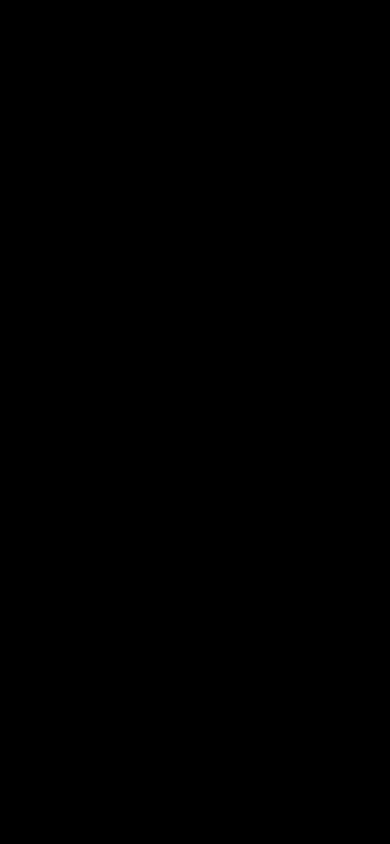
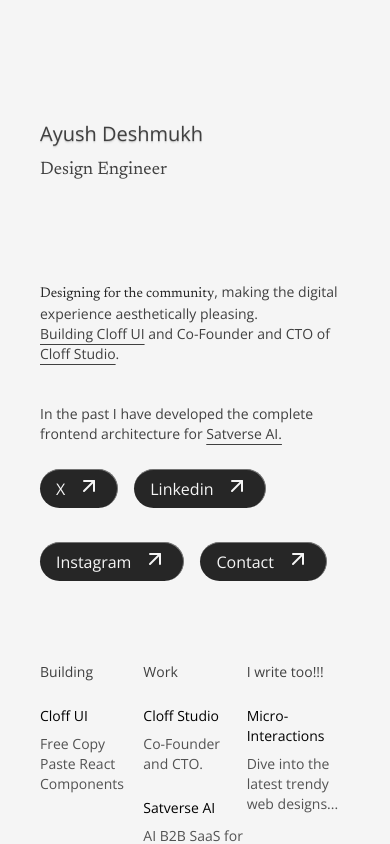
Before and after one commit to Deshmukh-Ayush/portfolio-me, a Next.js app: page / in a window 390 px wide. Shown: the top 844 px of the page. Built offline with nearby package versions, Linux system fonts and the light colour scheme; no server answers.

Commit message:
responsive v1

```diff
--- a/src/app/layout.tsx
+++ b/src/app/layout.tsx
@@ -22,7 +22,7 @@
   return (
     <html suppressHydrationWarning lang="en">
       <body className={`${openSans.className} antialiased`}>
-        <ScreenGate>
+        {/* <ScreenGate> */}
         <ThemeProvider
           attribute="class"
           defaultTheme="system"
@@ -31,7 +31,7 @@
         >
           {children}
         </ThemeProvider>
-        </ScreenGate>
+        {/* </ScreenGate> */}
       </body>
     </html>
   );
--- a/src/app/page.tsx
+++ b/src/app/page.tsx
@@ -11,9 +11,9 @@
 export default function Home() {
   return (
     <div className="relative min-h-screen w-full bg-neutral-100 dark:bg-neutral-950">
-      <Clock className="fixed top-4 right-4" />
-      <MusicToggleButton className="fixed right-4 bottom-2" />
-      <ThemeToggle className="fixed right-18 bottom-2 cursor-pointer" />
+      <Clock className="fixed top-4 right-4 hidden md:block" />
+      <MusicToggleButton className="fixed right-4 bottom-2 hidden md:block" />
+      <ThemeToggle className="fixed right-18 bottom-2 hidden cursor-pointer md:block" />
       <Container className="bg-neutral-100 dark:bg-neutral-950">
         <Header />
         <Grid />
--- a/src/components/connect.tsx
+++ b/src/components/connect.tsx
@@ -11,12 +11,12 @@
         <span className="flex gap-4">
           <Underline
             href="https://x.com/everywhereayush"
-            className="dark:text-neutral-100"
+            className="md:text-md text-sm dark:text-neutral-100"
           >
             @everywhereayush
           </Underline>
           <Underline
-            className="dark:text-neutral-100"
+            className="md:text-md text-sm dark:text-neutral-100"
             href="mailto:ayushdeshmukh301@gmail.com"
           >
             ayushdeshmukh301@gmail.com
--- a/src/components/container.tsx
+++ b/src/components/container.tsx
@@ -1,13 +1,20 @@
-import { cn } from "@/lib/utils"
-import React from "react"
+import { cn } from "@/lib/utils";
+import React from "react";
 
 interface props {
-    children: React.ReactNode
-    className?: string
+  children: React.ReactNode;
+  className?: string;
 }
 
-export default function Container({children, className}: props) {
-    return (
-        <div className={cn("mx-auto max-w-3xl py-30 px-10", className)}>{children}</div>
-    )
+export default function Container({ children, className }: props) {
+  return (
+    <div
+      className={cn(
+        "mx-auto overflow-hidden px-10 py-30 md:max-w-3xl",
+        className,
+      )}
+    >
+      {children}
+    </div>
+  );
 }
--- a/src/components/footer.tsx
+++ b/src/components/footer.tsx
@@ -3,8 +3,8 @@
 export const Footer = () => {
   return (
     <div className="flex w-full items-center justify-center border-t border-neutral-300 dark:border-neutral-700 dark:bg-neutral-950">
-      <div className="mx-auto min-w-3xl">
-        <div className="flex w-full items-center justify-between px-8 py-1">
+      <div className="mx-auto w-full px-2 md:min-w-3xl">
+        <div className="flex w-full items-center justify-between py-1 md:px-8">
           <p className="text-xs dark:text-neutral-600">Design Engineer</p>
           <p className="text-xs dark:text-neutral-600">2025</p>
         </div>
--- a/src/components/header.tsx
+++ b/src/components/header.tsx
@@ -15,7 +15,7 @@
   return (
     <div className={cn("grid grid-cols-1 grid-rows-3", className)}>
       <div>
-        <Heading className="text-3xl">Ayush Deshmukh</Heading>
+        <Heading className="text-xl md:text-3xl">Ayush Deshmukh</Heading>
         <Para
           className={`${newsReader.className} mt-2 text-lg dark:text-neutral-400`}
         >
@@ -25,7 +25,7 @@
       <div>
         <Para>
           <span
-            className={`${newsReader.className} text-lg text-neutral-800 italic dark:text-neutral-200`}
+            className={`${newsReader.className} text-md text-neutral-800 italic md:text-lg dark:text-neutral-200`}
           >
             Designing for the community
           </span>
@@ -50,7 +50,7 @@
         </Para>
       </div>
 
-      <div className="flex items-center justify-start gap-8 py-6">
+      <div className="flex flex-wrap items-center justify-start gap-4 py-4 sm:justify-center sm:gap-6 sm:py-5 md:justify-start md:gap-8 md:py-6">
         <Chips>X</Chips>
         <Chips>Linkedin</Chips>
         <Chips>Instagram</Chips>
--- a/src/components/now.tsx
+++ b/src/components/now.tsx
@@ -19,7 +19,7 @@
           {" "}
           I am Ayush Deshmukh
         </span>
-        , A Design Engineer by passion and profession. I am 21 right now and
+        , A Design Engineer by passion and profession. I am 20 right now and
         currently in 3rd year of my engineering, and I&apos;m dropping college
         soon.
       </Para>
@@ -38,7 +38,7 @@
           I&apos;m working on Cloff AI
         </span>
         , which is an complete frontend replacement for any company that wants
-        to automate thier frontend itself.
+        to automate their frontend itself.
       </Para>
       <Para className="mt-4">
         Apart from building and working{" "}
--- a/src/components/ui/grid.tsx
+++ b/src/components/ui/grid.tsx
@@ -6,7 +6,7 @@
     <div className="grid w-full grid-cols-3 py-14 text-neutral-400">
       <div className="flex flex-col justify-start">
         <div>
-          <h2 className="text-md text-neutral-700 dark:text-neutral-400">
+          <h2 className="md:text-md text-sm text-neutral-700 dark:text-neutral-400">
             Building
           </h2>
 
@@ -20,7 +20,7 @@
       </div>
       <div className="flex flex-col justify-start">
         <div>
-          <h2 className="text-md text-neutral-700 dark:text-neutral-400">
+          <h2 className="md:text-md text-sm text-neutral-700 dark:text-neutral-400">
             Work
           </h2>
 
@@ -41,7 +41,7 @@
       </div>
       <div className="flex flex-col justify-start">
         <div>
-          <h2 className="text-md text-neutral-700 dark:text-neutral-400">
+          <h2 className="md:text-md text-sm text-neutral-700 dark:text-neutral-400">
             I write too!!!
           </h2>
 
@@ -72,13 +72,15 @@
       <span className="inline-flex">
         <Underline01
           href={href}
-          className="flex text-black dark:text-neutral-100"
+          className="md:text-md flex text-sm text-black dark:text-neutral-100"
           target={target}
         >
           {link}{" "}
         </Underline01>
       </span>
-      <p className="text-md text-neutral-600 dark:text-neutral-400">{p}</p>
+      <p className="md:text-md text-sm text-neutral-600 dark:text-neutral-400">
+        {p}
+      </p>
     </div>
   );
 };
--- a/src/components/ui/heading.tsx
+++ b/src/components/ui/heading.tsx
@@ -1,8 +1,21 @@
-import { cn } from '@/lib/utils';
-import React from 'react'
+import { cn } from "@/lib/utils";
+import React from "react";
 
-export const Heading = ({children, className}: {children: React.ReactNode; className?: string}) => {
+export const Heading = ({
+  children,
+  className,
+}: {
+  children: React.ReactNode;
+  className?: string;
+}) => {
   return (
-    <div className={cn("text-md text-neutral-700 dark:text-neutral-100 text-shadow-sm", className)}>{children}</div>
-  )
-}
+    <div
+      className={cn(
+        "md:text-md text-sm text-neutral-700 text-shadow-sm dark:text-neutral-100",
+        className,
+      )}
+    >
+      {children}
+    </div>
+  );
+};
--- a/src/components/ui/para.tsx
+++ b/src/components/ui/para.tsx
@@ -11,7 +11,7 @@
   return (
     <div
       className={cn(
-        "text-md text-neutral-700 dark:text-neutral-200",
+        "md:text-md text-sm text-neutral-700 dark:text-neutral-200",
         className,
       )}
     >
```
Lines whose indentation alone changed are shown as unchanged.
